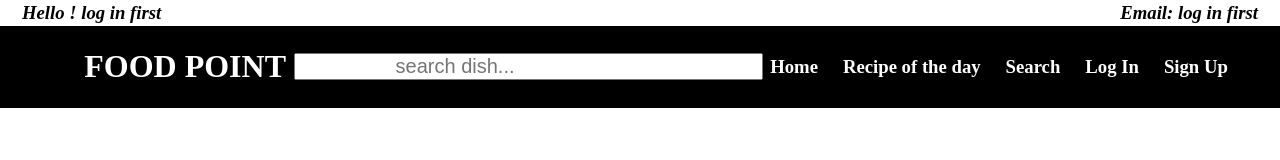
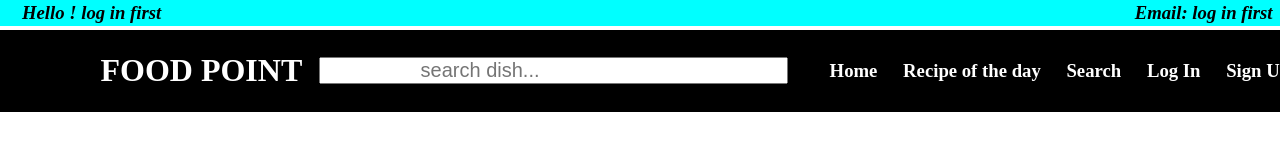
Before and after one commit to vikasg57/unit-3, a plain HTML site: page fooddapp/index.html in a window 1280 px wide. Drawn offline with Linux system fonts and the light colour scheme; no server answers.

Commit message:
header position fixed

```diff
--- a/fooddapp/styles/header.css
+++ b/fooddapp/styles/header.css
@@ -11,20 +11,30 @@
         padding-left: 4%;
         padding-right: 4%;
         border: solid black 1px;
-        justify-content: space-between;
+         justify-content: space-evenly;
         align-items: center;
         background-color: black;
+        position: fixed;
+        width: 100%;
+
+
+
 
 
     }
 
     #options {
         display: flex;
-        gap: 25px;
+        justify-content: space-evenly;
+
+        width: 40%;
+        justify-content: space-evenly;
+      /* gap: 25px; */
     }
     #searchdish{
         padding: 0px 100px;
         font-size: 20px;
+
 
     }
     .searchbox{
@@ -78,8 +88,13 @@
 
     }
         #userinfo{
+        width: 98%;
         display: flex;
         justify-content: space-between;
         padding: 0px 20px;
+         position: fixed;
+        background-color: aqua;
+        top: 0;
+
 
     }
--- a/fooddapp/styles/search.css
+++ b/fooddapp/styles/search.css
@@ -2,6 +2,7 @@
         margin: 0px;
 
     }
+
     #maindiv,#popular{
         display: grid;
         grid-template-columns: repeat(4,1fr);
```
Also changed, not shown: fooddapp/recipe.html (line endings or trailing spaces).
